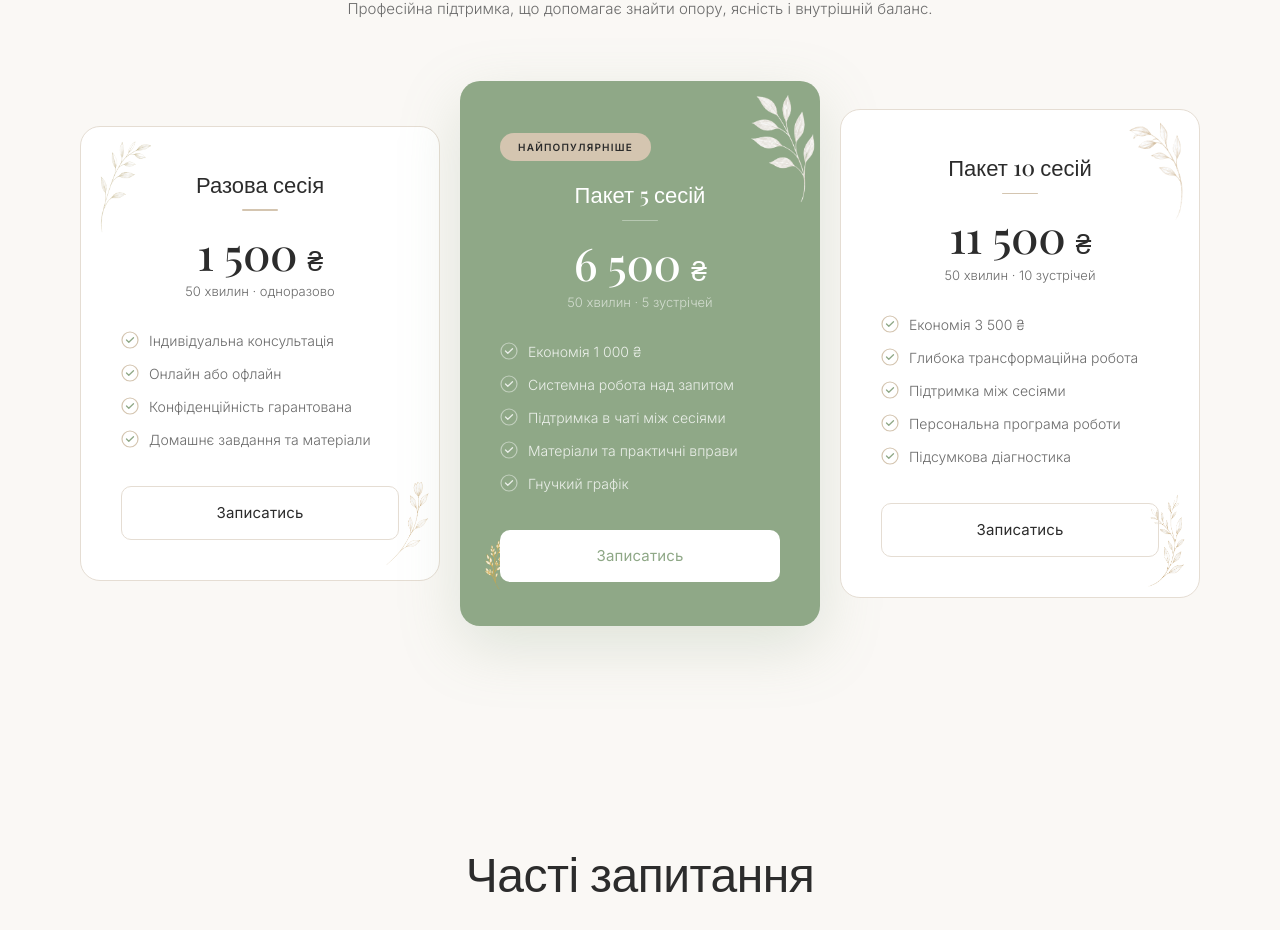
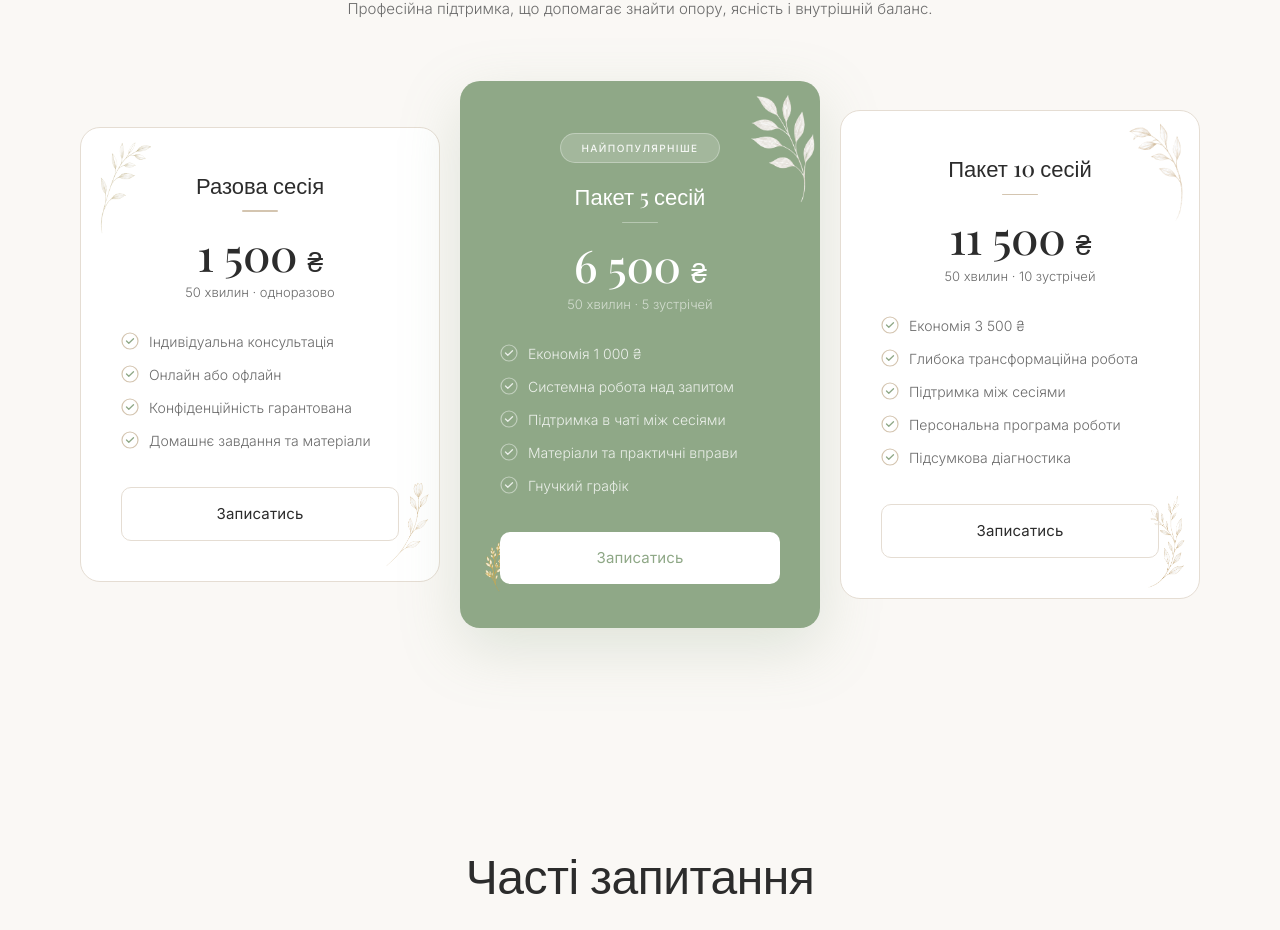
Before and after one commit to danylonahorniuk/psychologist-landing, a Next.js app: page / in a window 1280 px wide. Shown: the part 5434-6364 px from the top of the page. Built offline with nearby package versions, Linux system fonts and the light colour scheme.

Commit message:
feat: center badge and soften its style on popular plan

```diff
--- a/components/Pricing.tsx
+++ b/components/Pricing.tsx
@@ -148,16 +148,17 @@ export default function Pricing() {
 
               {/* Badge */}
               {p.badge && (
-                <div style={{ marginBottom: "20px" }}>
+                <div style={{ marginBottom: "20px", textAlign: "center", position: "relative", zIndex: 1 }}>
                   <span style={{
                     display: "inline-block",
-                    background: "var(--sand)",
-                    color: "var(--text)",
+                    background: "rgba(255,255,255,0.18)",
+                    color: "rgba(255,255,255,0.9)",
                     fontSize: "10px",
-                    fontWeight: 700,
-                    letterSpacing: "0.12em",
-                    padding: "6px 18px",
+                    fontWeight: 500,
+                    letterSpacing: "0.14em",
+                    padding: "6px 20px",
                     borderRadius: "20px",
+                    border: "1px solid rgba(255,255,255,0.3)",
                   }}>
                     {p.badge}
                   </span>
```
